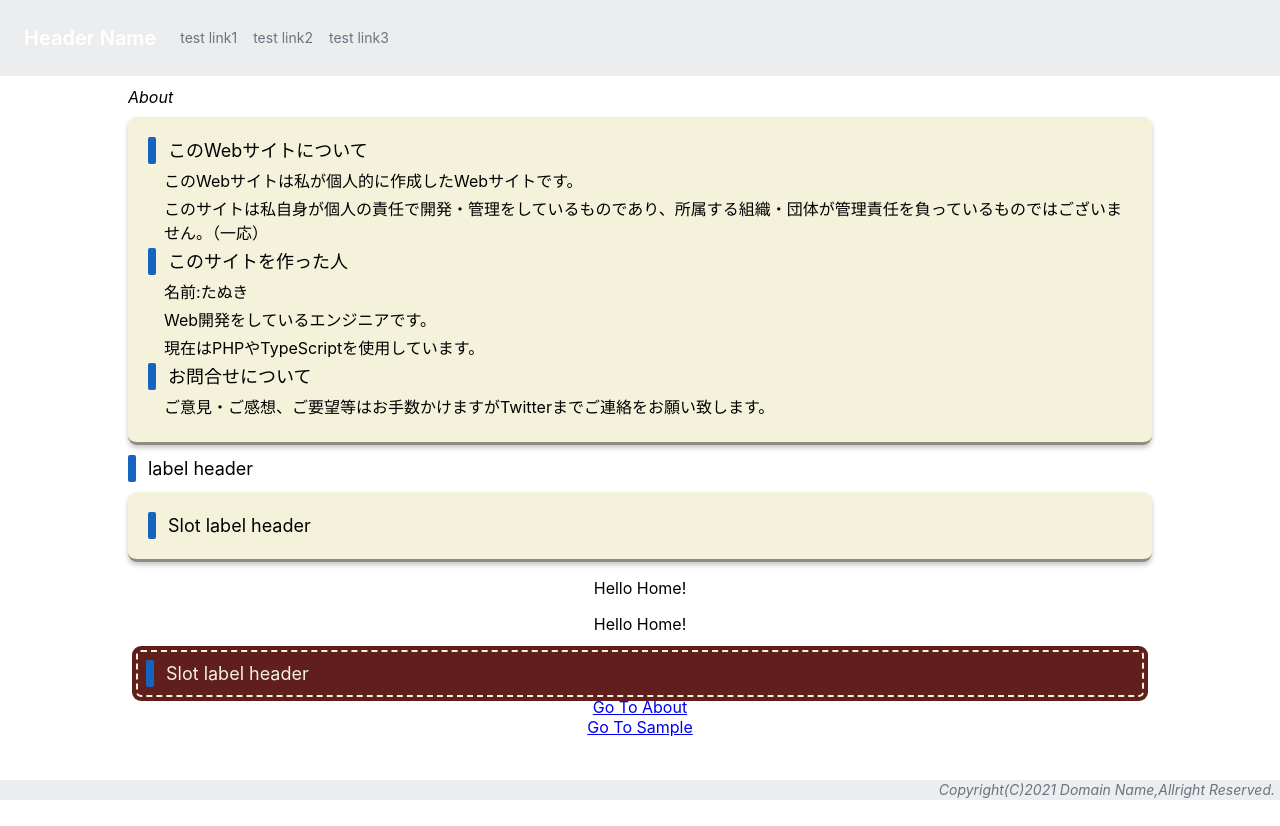
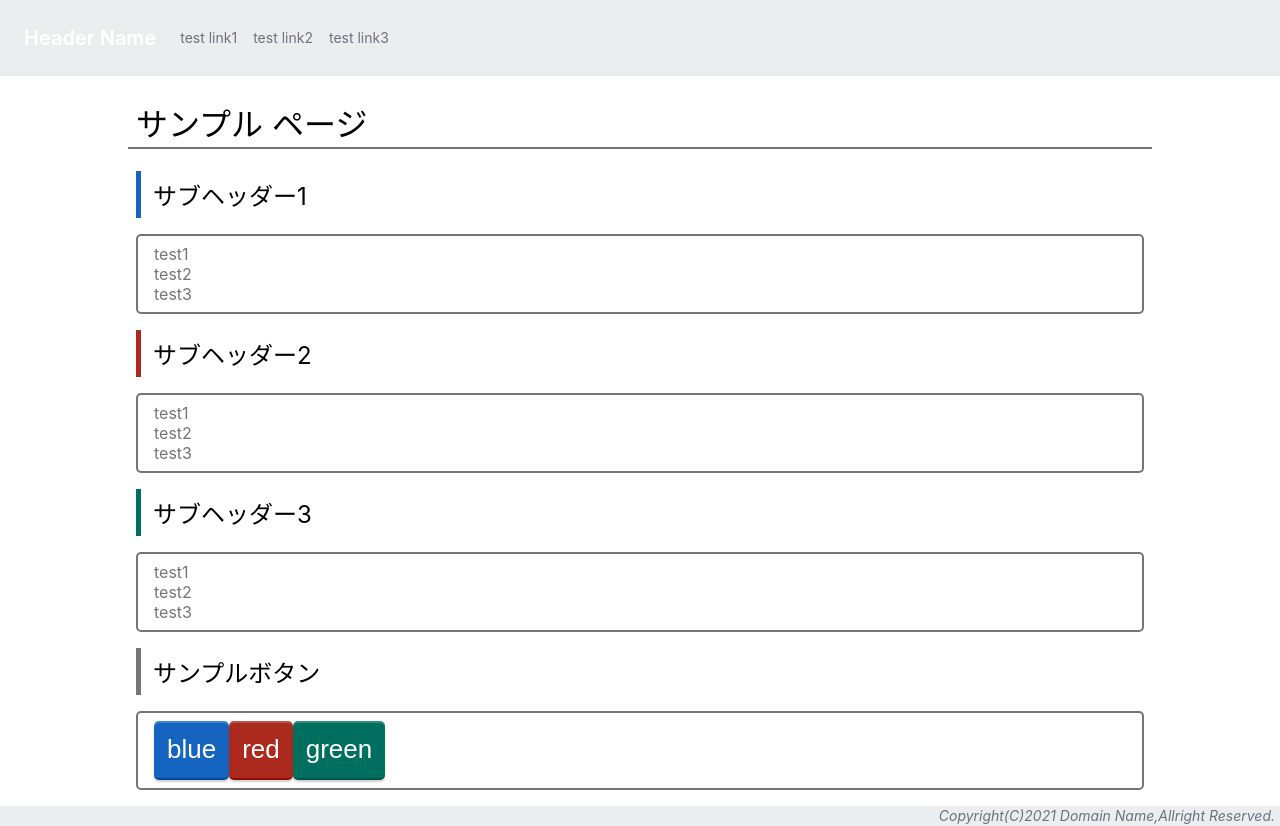
Before and after one commit to FumihiroMaejima/amplify-test, a React (Vite) app: page / in a window 1280 px wide. Before the commit the page ends 800 px from the top, so only its background shows below. Built offline with nearby package versions, Linux system fonts and the light colour scheme.

Commit message:
modify home componet.

```diff
--- a/src/assets/scss/index.scss
+++ b/src/assets/scss/index.scss
@@ -25,6 +25,7 @@
 @import './util/colors.scss';
 @import './util/layout.scss';
 @import './util/index.scss';
+@import './util/text.scss';
 
 /* current */
 // @import './tailwind';
--- /dev/null
+++ b/src/assets/scss/util/text.scss
@@ -0,0 +1,22 @@
+@import '../mixins.scss';
+@import '../_variables.scss';
+
+.util-text {
+  &__contents-area {
+    padding: 0.5em 1em;
+    margin: 1em 0;
+    font-weight: 400;
+    // color: #6091d3;
+    background: $util-color-white;
+    // border: solid 3px #6091d3;
+    color: $util-color-black defalut;
+    text-align: left;
+    border: solid 3px $util-color-black defalut;
+    border-radius: 10px defalut;
+
+    p {
+      margin: 0;
+      padding: 0;
+    }
+  }
+}
--- a/src/pages/Home.tsx
+++ b/src/pages/Home.tsx
@@ -1,45 +1,53 @@
 import React, { useState } from 'react'
 import ReactDOM from 'react-dom'
 import { Link } from 'react-router-dom'
-import { ContentTexts } from '@/components/modules/about/ContentTexts'
-import { PartsLabelHeader } from '@/components/parts/PartsLabelHeader'
-import { PartsContentsBoard } from '@/components/parts/PartsContentsBoard'
-import { PartsMessageBoard } from '@/components/parts/PartsMessageBoard'
+import { PartsSimpleButton } from '@/components/parts/button/PartsSimpleButton'
+import { PartsLabelHeading } from '@/components/parts/heading/PartsLabelHeading'
+import { PartsSimpleHeading } from '@/components/parts/heading/PartsSimpleHeading'
 // import '@/assets/scss/index.scss'
 
 export const Home: React.VFC = () => {
   return (
     <div className="page-container page-container__mx-auto">
-      <h1 className="page-header">About</h1>
+      <PartsSimpleHeading text="サンプル ページ" color="dark-grey" />
+      <div className="m-x2">
+        <PartsLabelHeading text="サブヘッダー1" color="blue" />
+        <div className="util-text__contents-area util-border-full-solid-2p__color--dark-grey util-border-radius__round--5p util-color__text--dark-grey">
+          <p>test1</p>
+          <p>test2</p>
+          <p>test3</p>
+        </div>
 
-      {/* <PartsContentsBoard>
-        <PartsLabelHeader text="このWebサイトについて" color="blue" />
-      </PartsContentsBoard> */}
+        <PartsLabelHeading text="サブヘッダー2" color="red" />
+        <div className="util-text__contents-area util-border-full-solid-2p__color--dark-grey util-border-radius__round--5p util-color__text--dark-grey">
+          <p>test1</p>
+          <p>test2</p>
+          <p>test3</p>
+        </div>
 
-      <PartsContentsBoard>
-        {/* <PartsLabelHeader text="このWebサイトについて" color="blue" /> */}
-        <ContentTexts />
-      </PartsContentsBoard>
+        <PartsLabelHeading text="サブヘッダー3" color="green" />
+        <div className="util-text__contents-area util-border-full-solid-2p__color--dark-grey util-border-radius__round--5p util-color__text--dark-grey">
+          <p>test1</p>
+          <p>test2</p>
+          <p>test3</p>
+        </div>
 
-      <div className="">
-        <PartsLabelHeader text="label header" color="blue" />
-        <PartsContentsBoard>
-          <PartsLabelHeader text="Slot label header" color="blue" />
-        </PartsContentsBoard>
-        <p>Hello Home!</p>
+        <PartsLabelHeading text="サンプルボタン" color="dark-grey" />
+        <div className="m-y2">
+          <div className="util-text__contents-area util-border-full-solid-2p__color--dark-grey util-border-radius__round--5p util-color__text--dark-grey">
+            <PartsSimpleButton text="blue" color="blue" />
+            <PartsSimpleButton text="red" color="red" />
+            <PartsSimpleButton text="green" color="green" />
+          </div>
+        </div>
       </div>
-      <div className="">
-        <p>Hello Home!</p>
-        <PartsMessageBoard>
-          <PartsLabelHeader text="Slot label header" color="blue" />
-        </PartsMessageBoard>
-      </div>
-      <div className="">
+
+      {/* <div className="">
         <Link to={`/about`}>Go To About</Link>
       </div>
       <div className="">
         <Link to={`/sample`}>Go To Sample</Link>
-      </div>
+      </div> */}
     </div>
   )
 }
```
